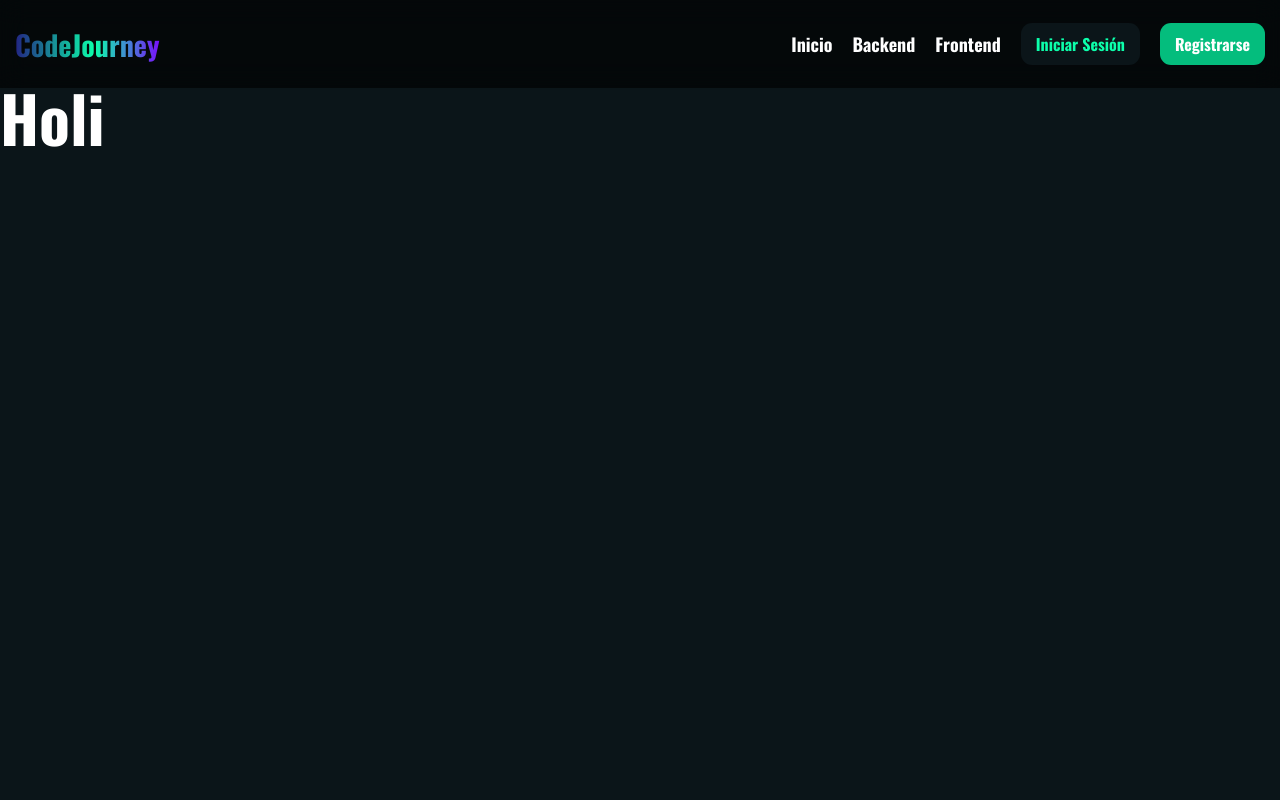
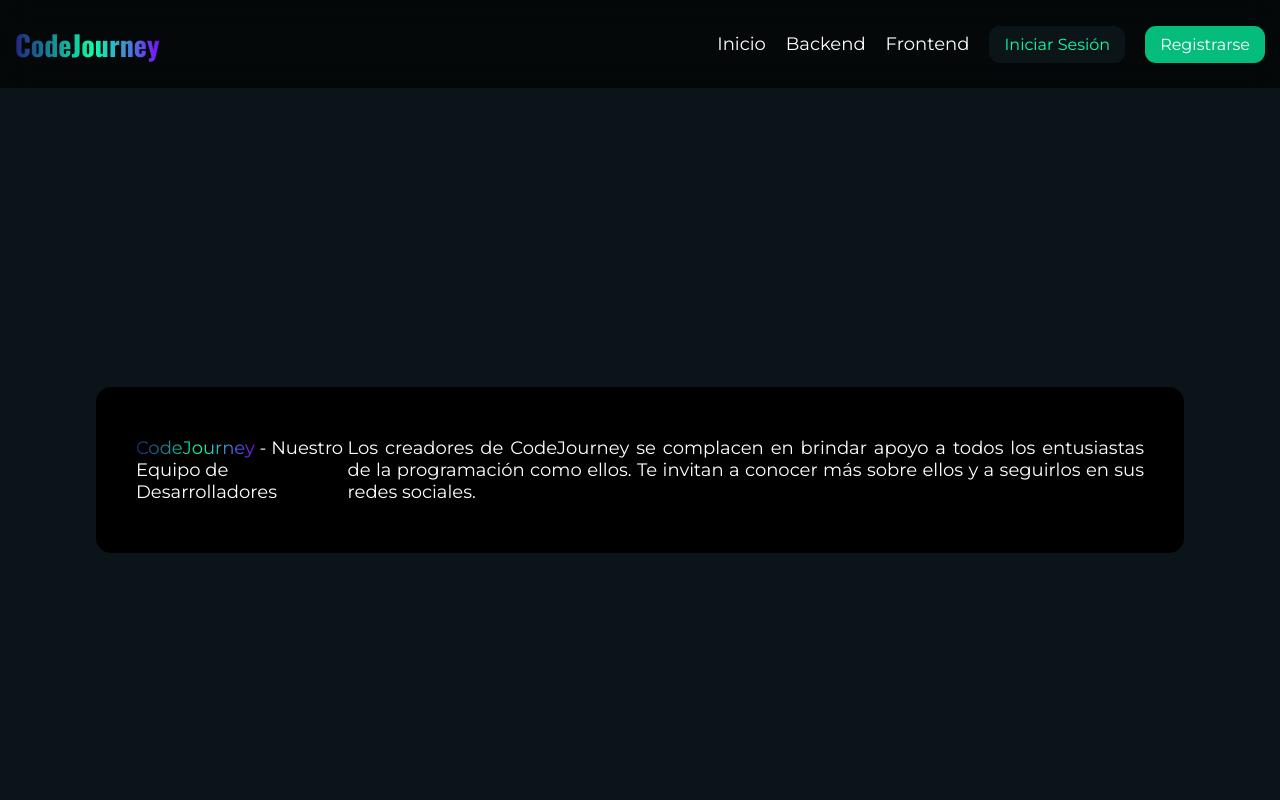
Before and after one commit to SofiDevO/proyecto--fullstack, a React (Vite) app in the folder frontend/CodeJourney/: page /equipo in a window 1280 px wide. Shown: the top 800 px of the page. Built offline with nearby package versions, Linux system fonts and the light colour scheme.

Commit message:
:construction: Creacion de page, team

```diff
--- a/frontend/CodeJourney/src/App.tsx
+++ b/frontend/CodeJourney/src/App.tsx
@@ -18,7 +18,6 @@ function App() {
           <Route path="/registro" element={<Registro/>} />
           <Route path="/*" element={<SectionPageError />} />
         </Routes>
-
       </Router>
     </>
   );
--- a/frontend/CodeJourney/src/components/CardDeveloper/CardDeveloper.jsx
+++ b/frontend/CodeJourney/src/components/CardDeveloper/CardDeveloper.jsx
@@ -5,6 +5,7 @@ import "./CardDeveloper.css"
 
 export const Developer = (props)=>{
     const{img, nombre, decripcion, github,linkedin} = props.datos
+    const{colorPrimario} = props
     return <div className="colaborador">
         <div className="encabezado" style={{borderColor:colorPrimario}}>
             <img src={img} alt={nombre}/>
--- a/frontend/CodeJourney/src/components/Header/Header.jsx
+++ b/frontend/CodeJourney/src/components/Header/Header.jsx
@@ -4,7 +4,7 @@ import { Boton } from "../Boton/Boton";
 import "./Header.css";
 import { Logo } from "../Logo/Logo";
 import { NavLink as Link} from "react-router-dom";
-import { NavLinkHome } from "./Navs/NavLinkHome/NavLinkHome";
+import { NavLinkHome } from "./Navs/NavLinkHome";
 
 export const Header = (props) => {
   useEffect(() => {
--- a/frontend/CodeJourney/src/components/Hero/Hero.css
+++ b/frontend/CodeJourney/src/components/Hero/Hero.css
@@ -1,4 +1,4 @@
-section {
+.hero {
   padding: 20px 80px;
 }
 
--- a/frontend/CodeJourney/src/components/NuestroServicio/NuestroServicio.css
+++ b/frontend/CodeJourney/src/components/NuestroServicio/NuestroServicio.css
@@ -1,6 +1,3 @@
-@import url("https://fonts.googleapis.com/css2?family=Roboto+Flex:opsz,wdth,wght@8..144,127.2,1000&display=swap");
-@import url("https://fonts.googleapis.com/css2?family=Oswald:wght@700&display=swap");
-
 .nuestro_servicio {
   padding-top: 50px;
 }
--- a/frontend/CodeJourney/src/components/contact-us/Form.css
+++ b/frontend/CodeJourney/src/components/contact-us/Form.css
@@ -1,9 +1,6 @@
 .topMenu a {
   display: block;
   padding: 0.3125rem 0.25rem;
-}
-body {
-  background-color: var(--background);
 }
 
 .form-container {
--- a/frontend/CodeJourney/src/pages/Home.jsx
+++ b/frontend/CodeJourney/src/pages/Home.jsx
@@ -1,7 +1,7 @@
 import { Form } from "../components/contact-us/Form";
 import { FAQ } from "../components/FAQ/FAQ";
 import { Header } from "../components/Header/Header";
-import { NavLinkHome } from "../components/Header/Navs/NavLinkHome/NavLinkHome";
+import { NavLinkHome } from "../components/Header/Navs/NavLinkHome";
 import { Hero } from "../components/Hero/Hero";
 import { NuestroServicio } from "../components/NuestroServicio/NuestroServicio";
 import { Footer } from "../components/footer/Footer";
--- a/frontend/CodeJourney/src/pages/TeamMembers/TeamMembers.css
+++ b/frontend/CodeJourney/src/pages/TeamMembers/TeamMembers.css
@@ -1,14 +1,29 @@
-.container__pollitos{
-    height: 100dvh;
+.team {
+  display: flex;
+  align-items: center;
+  justify-content: center;
+  width: 100%;
+  height: 100dvh;
+}
+
+.team__card {
     display: flex;
     align-items: center;
-    justify-content: center;
+    width: 85%;
+    align-self: center;
+    background: black;
+    padding: 5rem 4rem;
+    border-radius: 15px;
 }
 
-.pollitos{
-    width: 100px;
+.title__gradient {
+  background: linear-gradient(
+    90deg,
+    rgba(65, 72, 255, 0.5) 0.96%,
+    #0cffab 54.77%,
+    #8000ff 102.59%
+  );
+  background-clip: text;
+  -webkit-background-clip: text;
+  -webkit-text-fill-color: transparent;
 }
-
-.pollitos p{
-    font-size: 5rem;
-}
--- a/frontend/CodeJourney/src/pages/TeamMembers/TeamMembers.jsx
+++ b/frontend/CodeJourney/src/pages/TeamMembers/TeamMembers.jsx
@@ -1,13 +1,25 @@
 import { Header } from "../../components/Header/Header";
 import { NavLinkEquipo } from "../../components/Header/Navs/NavLinkEquipo";
-
+import { Footer } from "../../components/footer/Footer";
+import "./TeamMembers.css"
 export const TeamMembers = () => {
   return (
     <>
       <Header navlink={<NavLinkEquipo />} />
       <main>
-		<h1>Holi</h1>
-	  </main>
+        <section className="team">
+        <div>
+      </div>
+          <div className="team__card">
+            <h3 className="team__title">
+              <span className="title__gradient">CodeJourney</span> - Nuestro
+              Equipo de Desarrolladores
+            </h3>
+            <p className="text__content">Los creadores de CodeJourney se complacen en brindar apoyo a todos los entusiastas de la programación como ellos. Te invitan a conocer más sobre ellos y a seguirlos en sus redes sociales.</p>
+          </div>
+        </section>
+      </main>
+      <Footer />
     </>
   );
 };
--- a/frontend/CodeJourney/src/styles/global.css
+++ b/frontend/CodeJourney/src/styles/global.css
@@ -38,15 +38,15 @@ html {
   font-size: 62.5%;
 }
 body {
-  font-family: var(--main-font);
+  background-color: var(--background);
   margin: 0;
   padding: 0;
   text-align: left;
   word-wrap: break-word;
   overflow-wrap: break-word;
   font-size: var(--text-content);
+  font-family: var(--text-font);
   line-height: normal;
-  background-color: var(--background);
   color: var(--text-color);
 }
 main {
@@ -63,7 +63,10 @@ a {
   text-decoration: none;
   color: var(--primary-color-hover);
 }
+p{
+  font-family: var(--text-font);
 
+}
 /* scrollbar  */
 body::-webkit-scrollbar {
   width: 9px;
```
Also changed, not shown: frontend/CodeJourney/src/data/Equipo.js (+50 -21 lines), frontend/CodeJourney/src/components/Header/Navs/NavLinkHome.jsx (renamed from frontend/CodeJourney/src/components/Header/Navs/NavLinkHome/NavLinkHome.jsx), 1 other file (tests, documents, lock files or other folders).
